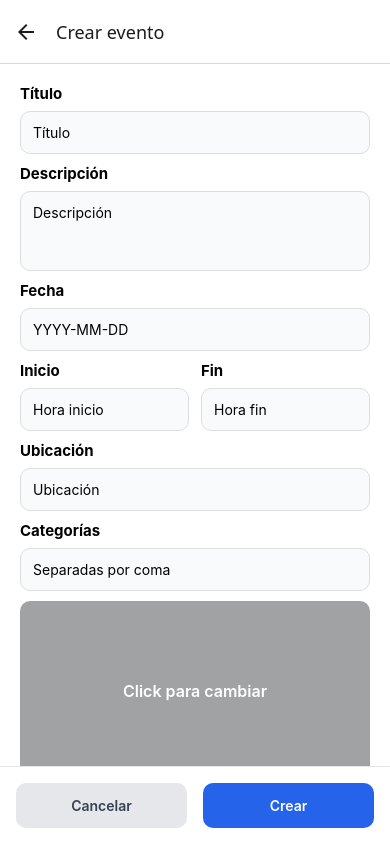
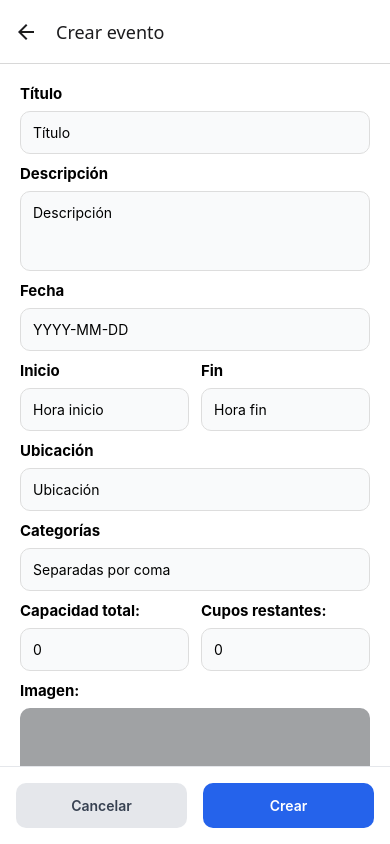
Before and after one commit to AntonyJDC/conference_admin, a React Native app: screen /CreateEvent in a window 390 px wide. Built offline with nearby package versions, Linux system fonts and the light colour scheme; no server answers.

Commit message:
feat: add capacity and remaining spots fields to CreateEventScreen and enhance EventCard layout

```diff
--- a/components/events/CreateEventPage.tsx
+++ b/components/events/CreateEventPage.tsx
@@ -129,6 +129,29 @@ export const CreateEventScreen = () => {
                             onChangeText={text => handleChange('categories', text.split(',').map(c => c.trim()))}
                         />
 
+                        <View style={styles.row}>
+                            <View style={{ flex: 1, marginRight: 6 }}>
+                                <Text style={styles.label}>Capacidad total:</Text>
+                                <TextInput
+                                    placeholder="Capacidad"
+                                    placeholderTextColor="#6b7280"
+                                    value={form.capacity?.toString() ?? ''}
+                                    onChangeText={(text) => handleChange('capacity', text)}
+                                    style={styles.input}
+                                />
+                            </View>
+                            <View style={{ flex: 1, marginLeft: 6 }}>
+                                <Text style={styles.label}>Cupos restantes:</Text>
+                                <TextInput
+                                    placeholder="Disponibles"
+                                    placeholderTextColor="#6b7280"
+                                    value={form.spotsLeft?.toString() ?? ''}
+                                    onChangeText={(text) => handleChange('spotsLeft', text)}
+                                    style={styles.input}
+                                />
+                            </View>
+                        </View>
+                        <Text style={styles.label}>Imagen:</Text>
                         <TouchableOpacity
                             onPress={async () => {
                                 const result = await ImagePicker.launchImageLibraryAsync({
--- a/components/events/EventCard.tsx
+++ b/components/events/EventCard.tsx
@@ -2,6 +2,9 @@ import { View, Text, StyleSheet, Image, TouchableOpacity } from 'react-native';
 import { IEvent } from '../../types/event';
 import { Swipeable } from 'react-native-gesture-handler';
 import { Ionicons } from '@expo/vector-icons';
+import { RootStackParamList } from '../../navigation/types';
+import { useNavigation } from '@react-navigation/native';
+import { NativeStackNavigationProp } from '@react-navigation/native-stack';
 
 type Props = {
   event: IEvent;
@@ -10,40 +13,62 @@ type Props = {
 };
 
 export const EventCard = ({ event, onEdit, onDelete }: Props) => {
+
+  const navigation = useNavigation<NativeStackNavigationProp<RootStackParamList>>();
+
   const renderRightActions = () => (
     <View style={styles.actions}>
       <TouchableOpacity
         onPress={() => onEdit?.(event.id)}
         style={[styles.actionButton, { backgroundColor: '#facc15' }]}
       >
-        <Ionicons name="create" size={20} color="white" />
+        <Ionicons name="create-outline" size={20} color="white" />
       </TouchableOpacity>
       <TouchableOpacity
         onPress={() => onDelete?.(event.id)}
         style={[styles.actionButton, { backgroundColor: '#dc2626' }]}
       >
-        <Ionicons name="trash" size={20} color="white" />
+        <Ionicons name="trash-outline" size={20} color="white" />
       </TouchableOpacity>
     </View>
   );
 
   return (
     <Swipeable renderRightActions={renderRightActions}>
+      <TouchableOpacity activeOpacity={1} onPress={() => navigation.navigate('EventDetail', { event })}>
         <View style={styles.card}>
           {event.imageUrl ? (
             <Image source={{ uri: event.imageUrl }} style={styles.image} />
           ) : (
             <View style={[styles.image, { backgroundColor: '#e5e7eb' }]} />
           )}
-
           <View style={styles.content}>
             <Text style={styles.title} numberOfLines={1}>{event.title}</Text>
-          <Text style={styles.text}>🗓 {event.date} {event.startTime}-{event.endTime}</Text>
-          <Text style={styles.text}>📍 {event.location}</Text>
-          <Text style={styles.text}>🧑‍🤝‍🧑 {event.spotsLeft}/{event.capacity}</Text>
-          <Text style={styles.text} numberOfLines={1}>🏷 {event.categories.join(', ')}</Text>
+
+            <View style={styles.row}>
+              <Ionicons name="calendar" size={14} color="#6b7280" />
+              <Text style={styles.text}>{event.date} {event.startTime} - {event.endTime}</Text>
+            </View>
+
+            <View style={styles.row}>
+              <Ionicons name="location" size={14} color="#6b7280" />
+              <Text style={styles.text}>{event.location}</Text>
+            </View>
+
+            <View style={styles.row}>
+              <Ionicons name="people" size={14} color="#6b7280" />
+              <Text style={styles.text}>Cupos: {event.capacity - event.spotsLeft}/{event.capacity} ocupados</Text>
+            </View>
+
+            {event.categories.length > 0 && (
+              <View style={styles.row}>
+                <Ionicons name="pricetag" size={14} color="#6b7280" />
+                <Text style={styles.text} numberOfLines={1}>{event.categories.join(', ')}</Text>
+              </View>
+            )}
           </View>
         </View>
+      </TouchableOpacity>
     </Swipeable>
   );
 };
@@ -52,31 +77,43 @@ const styles = StyleSheet.create({
   card: {
     flexDirection: 'row',
     backgroundColor: 'white',
-    borderRadius: 12,
+    borderRadius: 16,
     marginVertical: 8,
     marginHorizontal: 16,
     overflow: 'hidden',
     elevation: 2,
-    padding: 8,
+    shadowColor: '#000',
+    shadowOpacity: 0.05,
+    shadowOffset: { width: 0, height: 1 },
+    shadowRadius: 3,
   },
   image: {
     width: 100,
-    height: 100,
+    height: '100%',
+    borderTopLeftRadius: 16,
+    borderBottomLeftRadius: 16,
   },
   content: {
     flex: 1,
     padding: 12,
     justifyContent: 'center',
+    gap: 4,
   },
   title: {
     fontSize: 16,
     fontWeight: '600',
-    marginBottom: 2,
+    marginBottom: 4,
     color: '#1f2937',
   },
   text: {
     fontSize: 13,
     color: '#4b5563',
+    marginLeft: 4,
+  },
+  row: {
+    flexDirection: 'row',
+    alignItems: 'center',
+    marginTop: 2,
   },
   actions: {
     justifyContent: 'center',
```
Lines whose indentation alone changed are shown as unchanged.
